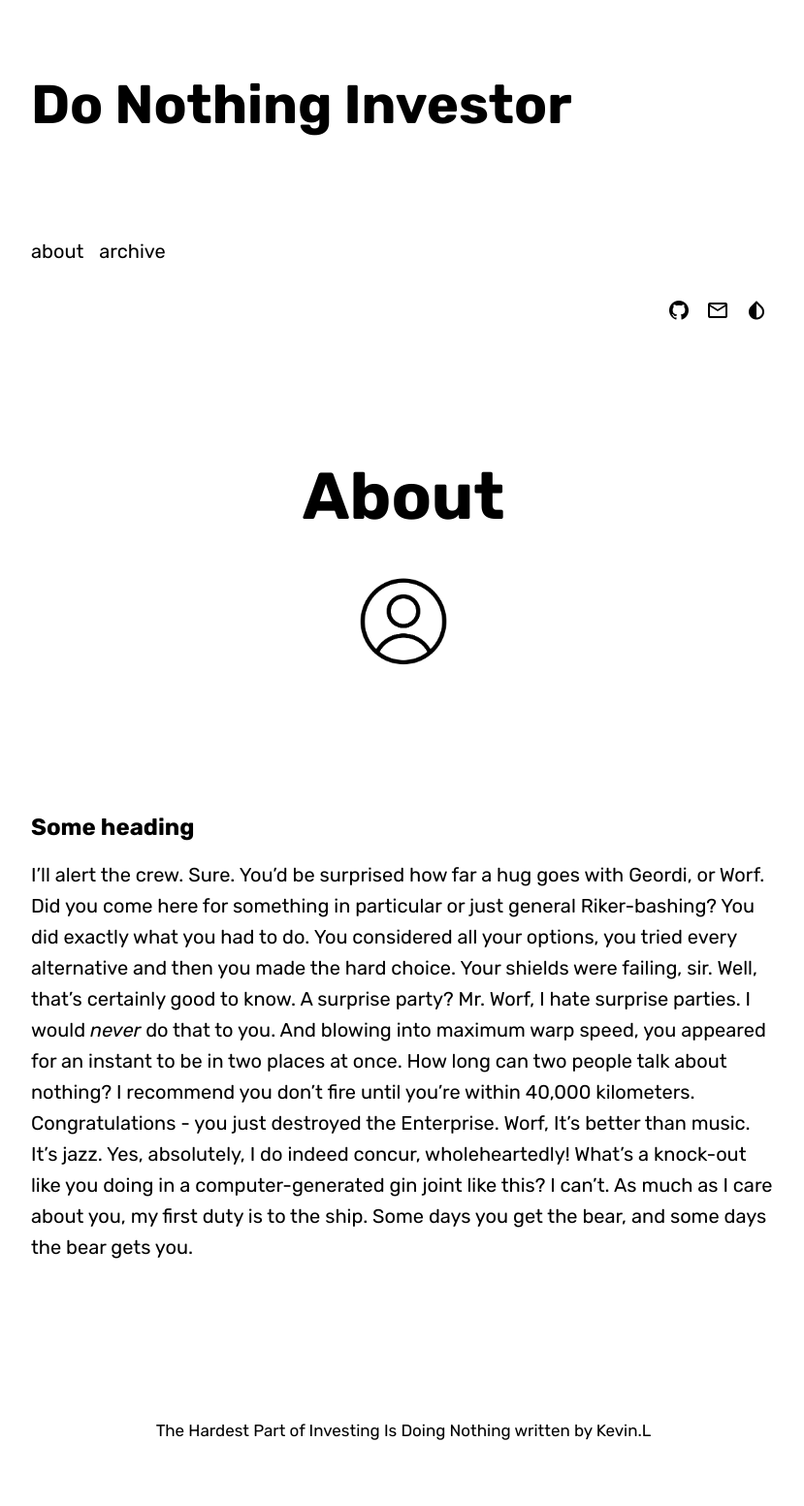
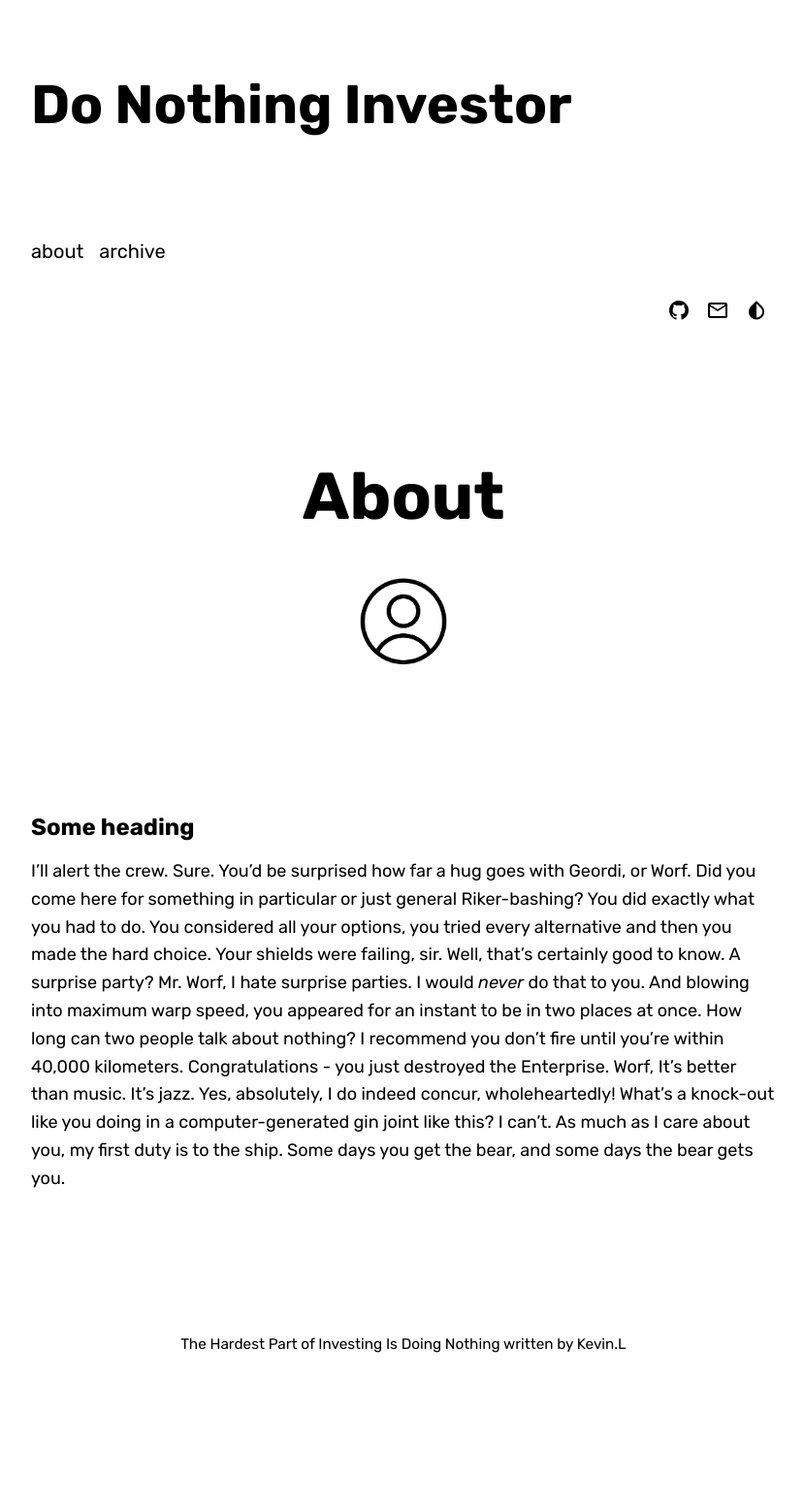
Before and after one commit to DoNothingInvestor/zero-tasking, a Jekyll site: the page built from about.md, in a window 1280 px wide. Shown: the whole page at 97% size, without its empty margins (224-1053 px from the left). Built offline with Jekyll 4.4.1, drawn with Linux system fonts in a browser that asks for light colours; some web fonts are replaced; after the commit the page ends 1462 px from its top, so only the background shows below that.

Commit message:
update font-size: $mobile-font-size

```diff
--- a/_sass/_base.scss
+++ b/_sass/_base.scss
@@ -17,8 +17,9 @@
 //     color: var(--text-color);
 //     background-color: var(--bg-color);
 // }
+//  font-size: $base-font-size;
 body {
-  font-size: $base-font-size;
+  font-size: $mobile-font-size;
   line-height: $base-line-height;
      line-height: 1.6;
     color: var(--text-color);
```
